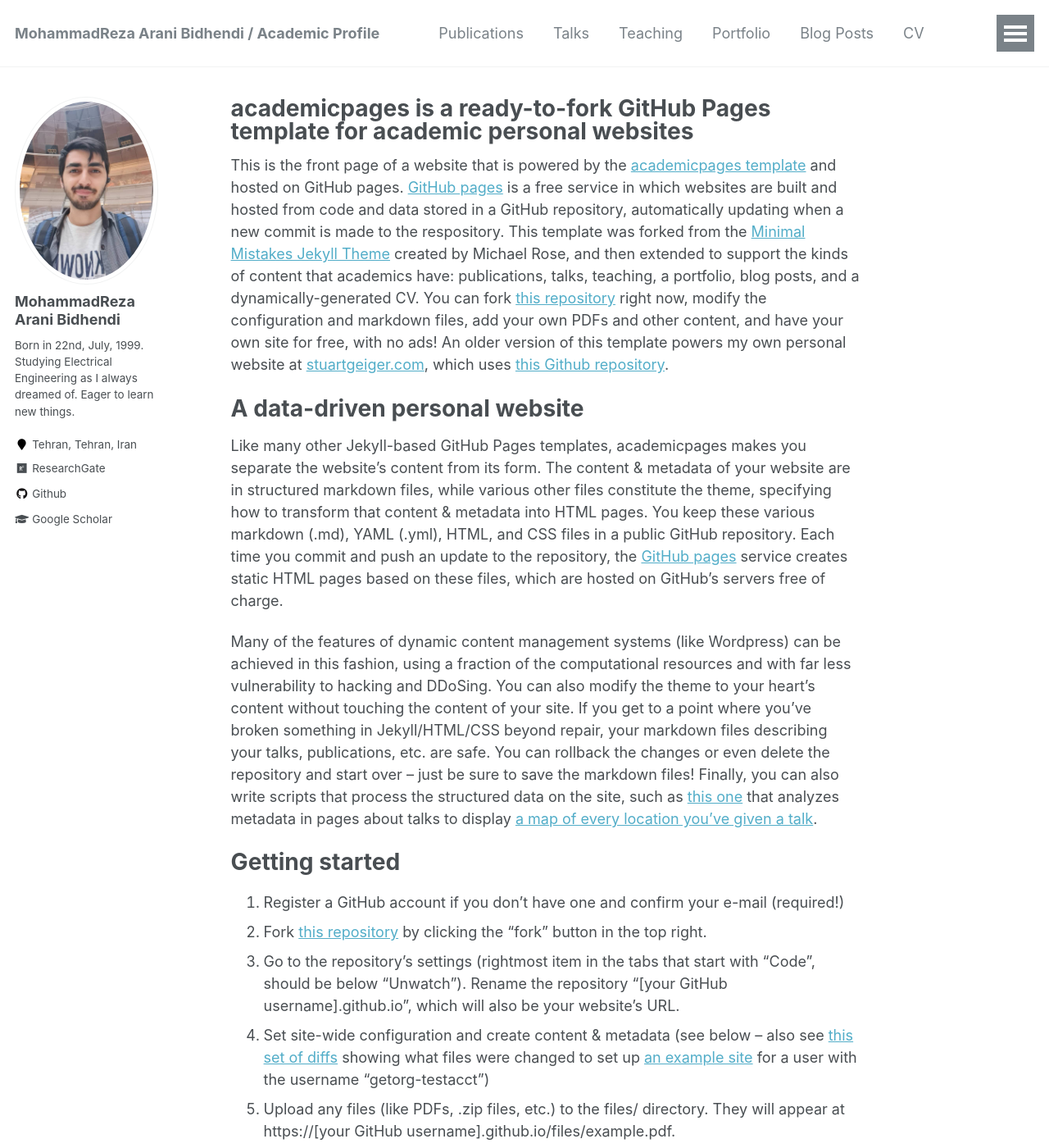
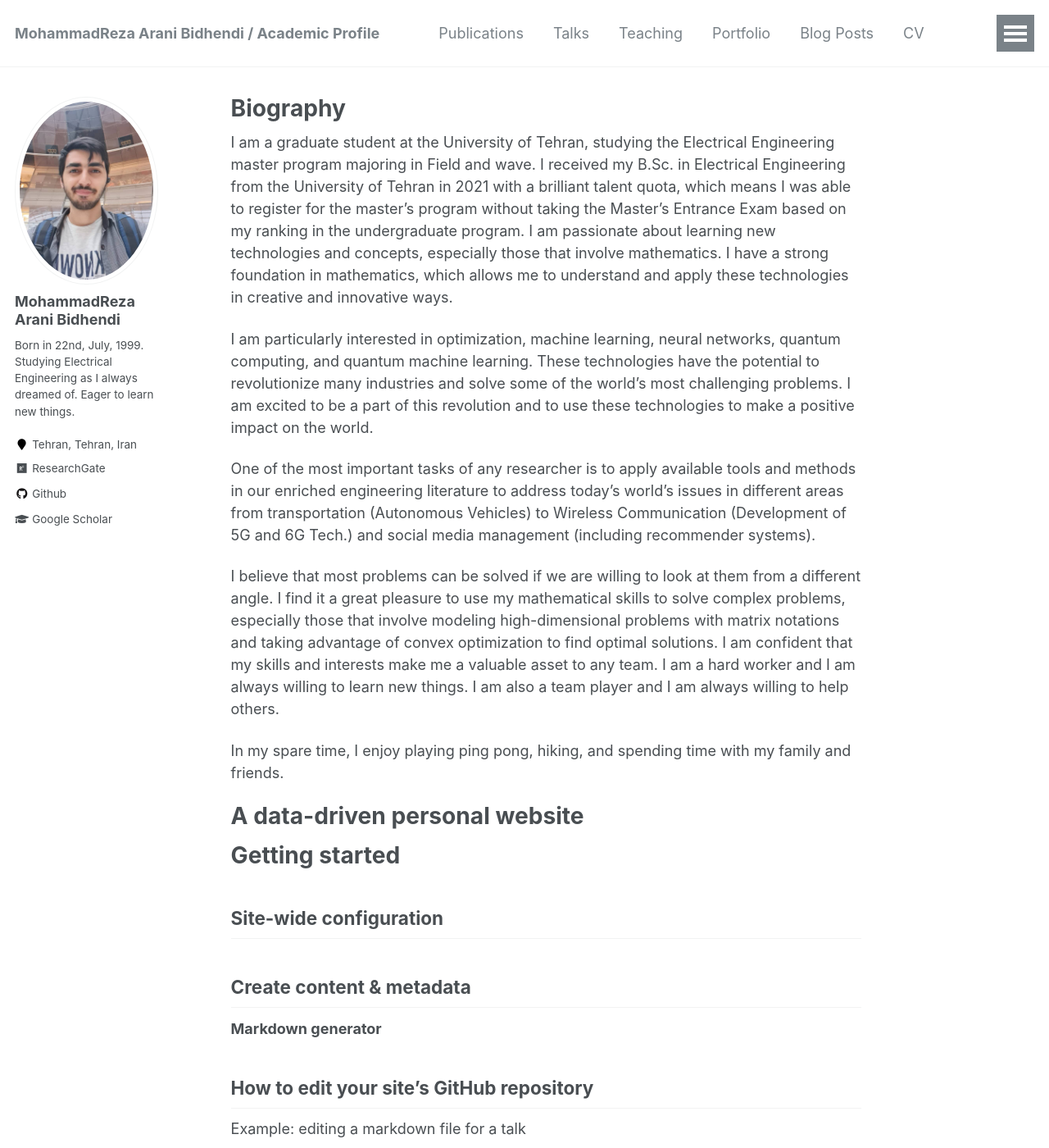
Before and after one commit to MohammadReza-Arani/MohammadReza-Arani.github.io, a Jekyll site: the page built from _pages/about.md, in a window 1280 px wide and 1400 px high. Shown: the whole window at 82% size. Built offline with Jekyll 4.4.1, drawn with Linux system fonts in a browser that asks for light colours; some of the changed text lies outside the part shown.

Commit message:
Update about.md
Added Personal Details

```diff
--- a/_pages/about.md
+++ b/_pages/about.md
@@ -1,6 +1,6 @@
 ---
 permalink: /
-title: "academicpages is a ready-to-fork GitHub Pages template for academic personal websites"
+title: "Biography"
 excerpt: "About me"
 author_profile: true
 redirect_from:
@@ -8,43 +8,56 @@ redirect_from:
   - /about.html
 ---
 
-This is the front page of a website that is powered by the [academicpages template](https://github.com/academicpages/academicpages.github.io) and hosted on GitHub pages. [GitHub pages](https://pages.github.com) is a free service in which websites are built and hosted from code and data stored in a GitHub repository, automatically updating when a new commit is made to the respository. This template was forked from the [Minimal Mistakes Jekyll Theme](https://mmistakes.github.io/minimal-mistakes/) created by Michael Rose, and then extended to support the kinds of content that academics have: publications, talks, teaching, a portfolio, blog posts, and a dynamically-generated CV. You can fork [this repository](https://github.com/academicpages/academicpages.github.io) right now, modify the configuration and markdown files, add your own PDFs and other content, and have your own site for free, with no ads! An older version of this template powers my own personal website at [stuartgeiger.com](http://stuartgeiger.com), which uses [this Github repository](https://github.com/staeiou/staeiou.github.io).
+[//]: <> (I’m a graduate student at the University of Tehran, studying the Electrical Engineering Master program majoring in Field and Wave. I received my B.Sc. in Electrical Engineering from the University of Tehran in 2021. Due to my hard work, I was able to be listed among the brilliant talent quota to register for the master's program without taking the Master's Entrance Exam and study my favorite major in the master's program. I have tried many different technologies and studied many concepts from Machine Learning and Neural Networks to Quantum Computing and Quantum Machine Learning, but my strongly formed math basis helped me through difficulties and saved me a lot of time and effort to tackle different projects and assignments. )
+
+I am a graduate student at the University of Tehran, studying the Electrical Engineering master program majoring in Field and wave. I received my B.Sc. in Electrical Engineering from the University of Tehran in 2021 with a brilliant talent quota, which means I was able to register for the master's program without taking the Master's Entrance Exam based on my ranking in the undergraduate program. I am passionate about learning new technologies and concepts, especially those that involve mathematics. I have a strong foundation in mathematics, which allows me to understand and apply these technologies in creative and innovative ways.
+
+I am particularly interested in optimization, machine learning, neural networks, quantum computing, and quantum machine learning. These technologies have the potential to revolutionize many industries and solve some of the world's most challenging problems. I am excited to be a part of this revolution and to use these technologies to make a positive impact on the world.
+
+One of the most important tasks of any researcher is to apply available tools and methods in our enriched engineering literature to address today's world's issues in different areas from transportation (Autonomous Vehicles) to Wireless Communication (Development of 5G and 6G Tech.) and social media management (including recommender systems).
+
+I believe that most problems can be solved if we are willing to look at them from a different angle. I find it a great pleasure to use my mathematical skills to solve complex problems, especially those that involve modeling high-dimensional problems with matrix notations and taking advantage of convex optimization to find optimal solutions. I am confident that my skills and interests make me a valuable asset to any team. I am a hard worker and I am always willing to learn new things. I am also a team player and I am always willing to help others.
+
+
+In my spare time, I enjoy playing ping pong, hiking, and spending time with my family and friends.
+
+[//]: <> (I am passionate about learning new technologies and concepts, and I have a strong foundation in mathematics. I am particularly interested in new technologies and concepts including machine learning, neural networks, quantum computing, and quantum machine learning. It is a great joy to use these technologies to address issues faced by classical methods previously applied to solve problems. Most of our problems could be solved when looked at from a different angle. I enjoy handling high-dimensional problems with matrix notations and modeling whether in FDTD or Convex Optimization. .)
+
+
+
+
+
+
+
+
+
+
+
 
 A data-driven personal website
 ======
-Like many other Jekyll-based GitHub Pages templates, academicpages makes you separate the website's content from its form. The content & metadata of your website are in structured markdown files, while various other files constitute the theme, specifying how to transform that content & metadata into HTML pages. You keep these various markdown (.md), YAML (.yml), HTML, and CSS files in a public GitHub repository. Each time you commit and push an update to the repository, the [GitHub pages](https://pages.github.com/) service creates static HTML pages based on these files, which are hosted on GitHub's servers free of charge.
 
-Many of the features of dynamic content management systems (like Wordpress) can be achieved in this fashion, using a fraction of the computational resources and with far less vulnerability to hacking and DDoSing. You can also modify the theme to your heart's content without touching the content of your site. If you get to a point where you've broken something in Jekyll/HTML/CSS beyond repair, your markdown files describing your talks, publications, etc. are safe. You can rollback the changes or even delete the repository and start over -- just be sure to save the markdown files! Finally, you can also write scripts that process the structured data on the site, such as [this one](https://github.com/academicpages/academicpages.github.io/blob/master/talkmap.ipynb) that analyzes metadata in pages about talks to display [a map of every location you've given a talk](https://academicpages.github.io/talkmap.html).
+
+
 
 Getting started
 ======
-1. Register a GitHub account if you don't have one and confirm your e-mail (required!)
-1. Fork [this repository](https://github.com/academicpages/academicpages.github.io) by clicking the "fork" button in the top right.
-1. Go to the repository's settings (rightmost item in the tabs that start with "Code", should be below "Unwatch"). Rename the repository "[your GitHub username].github.io", which will also be your website's URL.
-1. Set site-wide configuration and create content & metadata (see below -- also see [this set of diffs](http://archive.is/3TPas) showing what files were changed to set up [an example site](https://getorg-testacct.github.io) for a user with the username "getorg-testacct")
-1. Upload any files (like PDFs, .zip files, etc.) to the files/ directory. They will appear at https://[your GitHub username].github.io/files/example.pdf.
-1. Check status by going to the repository settings, in the "GitHub pages" section
+
 
 Site-wide configuration
 ------
-The main configuration file for the site is in the base directory in [_config.yml](https://github.com/academicpages/academicpages.github.io/blob/master/_config.yml), which defines the content in the sidebars and other site-wide features. You will need to replace the default variables with ones about yourself and your site's github repository. The configuration file for the top menu is in [_data/navigation.yml](https://github.com/academicpages/academicpages.github.io/blob/master/_data/navigation.yml). For example, if you don't have a portfolio or blog posts, you can remove those items from that navigation.yml file to remove them from the header.
+
 
 Create content & metadata
 ------
-For site content, there is one markdown file for each type of content, which are stored in directories like _publications, _talks, _posts, _teaching, or _pages. For example, each talk is a markdown file in the [_talks directory](https://github.com/academicpages/academicpages.github.io/tree/master/_talks). At the top of each markdown file is structured data in YAML about the talk, which the theme will parse to do lots of cool stuff. The same structured data about a talk is used to generate the list of talks on the [Talks page](https://academicpages.github.io/talks), each [individual page](https://academicpages.github.io/talks/2012-03-01-talk-1) for specific talks, the talks section for the [CV page](https://academicpages.github.io/cv), and the [map of places you've given a talk](https://academicpages.github.io/talkmap.html) (if you run this [python file](https://github.com/academicpages/academicpages.github.io/blob/master/talkmap.py) or [Jupyter notebook](https://github.com/academicpages/academicpages.github.io/blob/master/talkmap.ipynb), which creates the HTML for the map based on the contents of the _talks directory).
 
 **Markdown generator**
 
-I have also created [a set of Jupyter notebooks](https://github.com/academicpages/academicpages.github.io/tree/master/markdown_generator
-) that converts a CSV containing structured data about talks or presentations into individual markdown files that will be properly formatted for the academicpages template. The sample CSVs in that directory are the ones I used to create my own personal website at stuartgeiger.com. My usual workflow is that I keep a spreadsheet of my publications and talks, then run the code in these notebooks to generate the markdown files, then commit and push them to the GitHub repository.
+
 
 How to edit your site's GitHub repository
 ------
-Many people use a git client to create files on their local computer and then push them to GitHub's servers. If you are not familiar with git, you can directly edit these configuration and markdown files directly in the github.com interface. Navigate to a file (like [this one](https://github.com/academicpages/academicpages.github.io/blob/master/_talks/2012-03-01-talk-1.md) and click the pencil icon in the top right of the content preview (to the right of the "Raw | Blame | History" buttons). You can delete a file by clicking the trashcan icon to the right of the pencil icon. You can also create new files or upload files by navigating to a directory and clicking the "Create new file" or "Upload files" buttons.
+
 
 Example: editing a markdown file for a talk
 ![Editing a markdown file for a talk](/images/editing-talk.png)
-
-For more info
-------
-More info about configuring academicpages can be found in [the guide](https://academicpages.github.io/markdown/). The [guides for the Minimal Mistakes theme](https://mmistakes.github.io/minimal-mistakes/docs/configuration/) (which this theme was forked from) might also be helpful.
```
